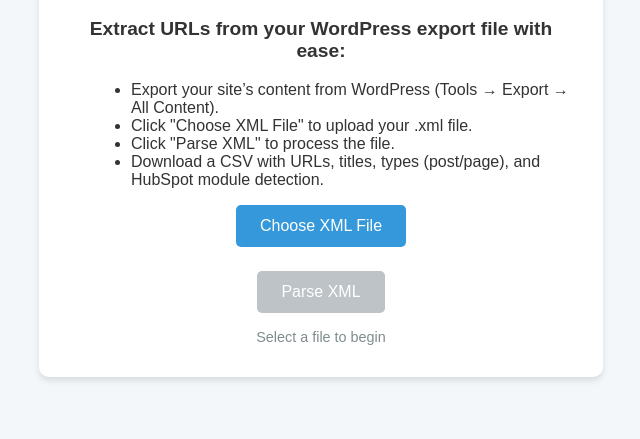
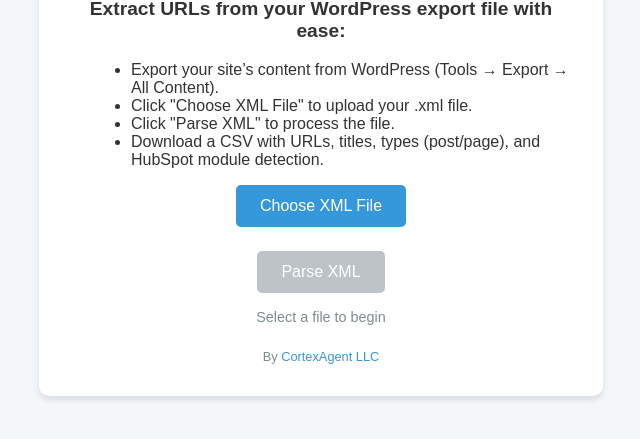
Before and after one commit to grizzlypeaksoftware/WordpressXMLParser, a plain HTML site: page index.html in a window 1280 px wide. Shown: the part 257-696 px from the top of the page, without its empty margins (319-959 px from the left). Drawn offline with Linux system fonts and the light colour scheme.

Commit message:
minor tweaks

```diff
--- a/index.html
+++ b/index.html
@@ -24,16 +24,14 @@
             max-width: 500px;
             text-align: center;
         }
-        .container li{
+        .container li {
             text-align: left;
             margin-left: 20px;
         }
-
-        .container p{
+        .container p {
             font-weight: bold;
             font-size: 1.2rem;
         }
-
         h1 {
             font-size: 1.8rem;
             margin-bottom: 1.5rem;
@@ -83,6 +81,18 @@
         .error {
             color: #e74c3c;
         }
+        .footer {
+            margin-top: 1.5rem;
+            font-size: 0.8rem;
+            color: #7f8c8d;
+        }
+        .footer a {
+            color: #3498db;
+            text-decoration: none;
+        }
+        .footer a:hover {
+            text-decoration: underline;
+        }
     </style>
 </head>
 <body>
@@ -103,6 +113,9 @@
         </div>
         <button onclick="parseXML()" id="parseButton" disabled>Parse XML</button>
         <div id="status">Select a file to begin</div>
+        <div class="footer">
+            By <a href="https://cortexagent.com" target="_blank">CortexAgent LLC</a>
+        </div>
     </div>
 
     <script>
```
